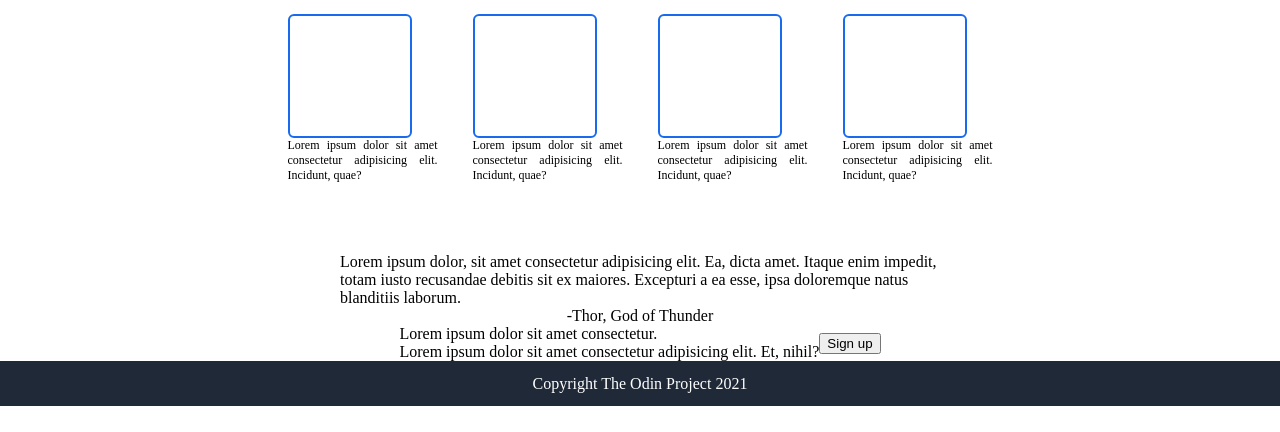
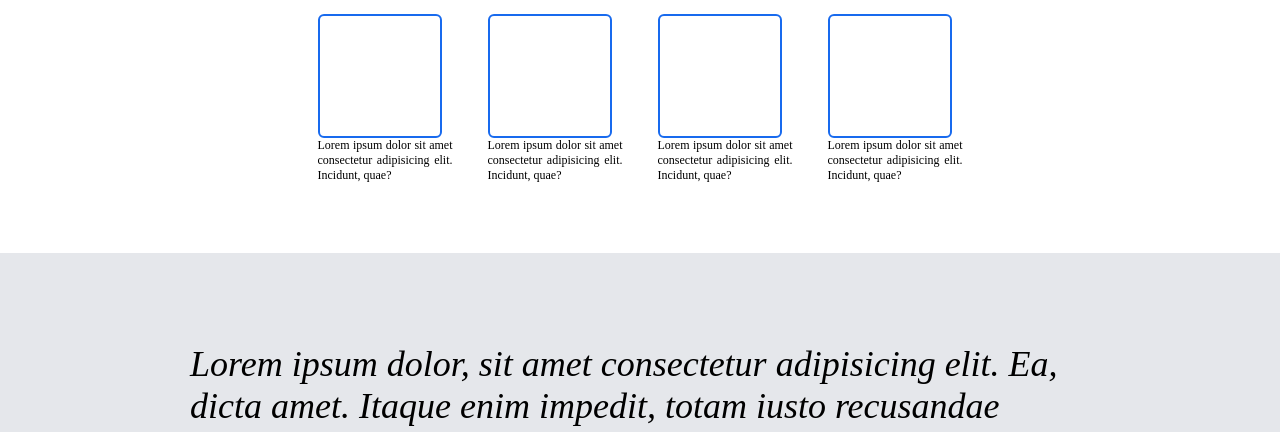
Before and after one commit to DantheSE/Landing-page, a plain HTML site: page index.html in a window 1280 px wide. Shown: the part 518-950 px from the top of the page. Before the commit the page ends 924 px from the top, so only its background shows below. Drawn offline with Linux system fonts and the light colour scheme.

Commit message:
completed section 4, have a few issues with the alignment of the quotee to be resolved later

```diff
--- a/styles.css
+++ b/styles.css
@@ -108,7 +108,7 @@ li {
 }
 
 .description {
-  width: 150px;
+  width: 135px;
   text-align: justify;
   font-size: 12px;
   text-wrap: wrap;
@@ -120,19 +120,27 @@ li {
   align-items: center;
   flex-direction: column;
   text-wrap: wrap;
+  background-color: #e5e7eb;
+  padding: 90px;
 }
 
 .quote {
   display: flex;
   justify-content: center;
   align-items: center;
-  width: 600px;
+  width: 900px;
+  text-overflow: wrap;
+  font-weight: lighter;
+  font-style: italic;
+  font-size: 36px;
 }
+
 
 .quotee {
   display: flex;
-  justify-content: flex-end;
+  justify-self: flex-end;
   align-items: center;
+  font-weight: bold;
 }
 
 .middle3 {
```
Also changed, not shown: index.html (+3 -1 lines).
